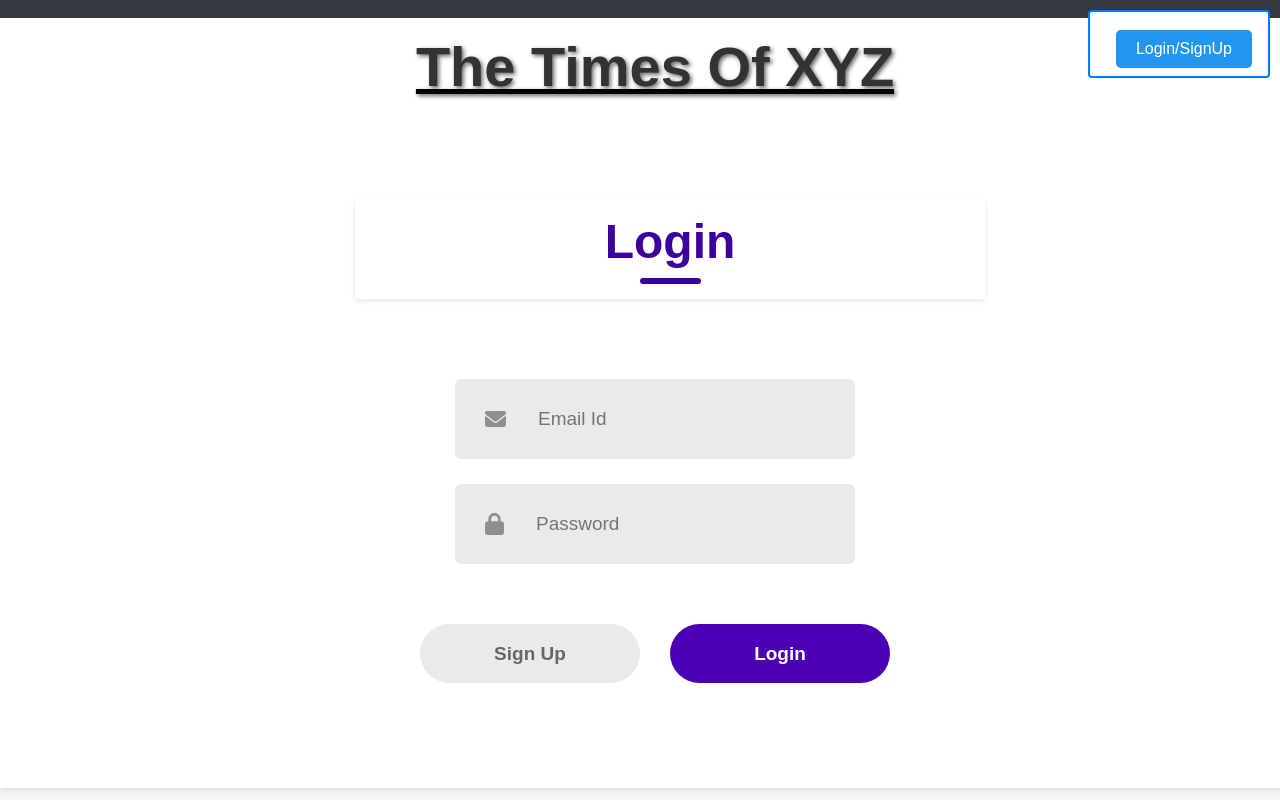
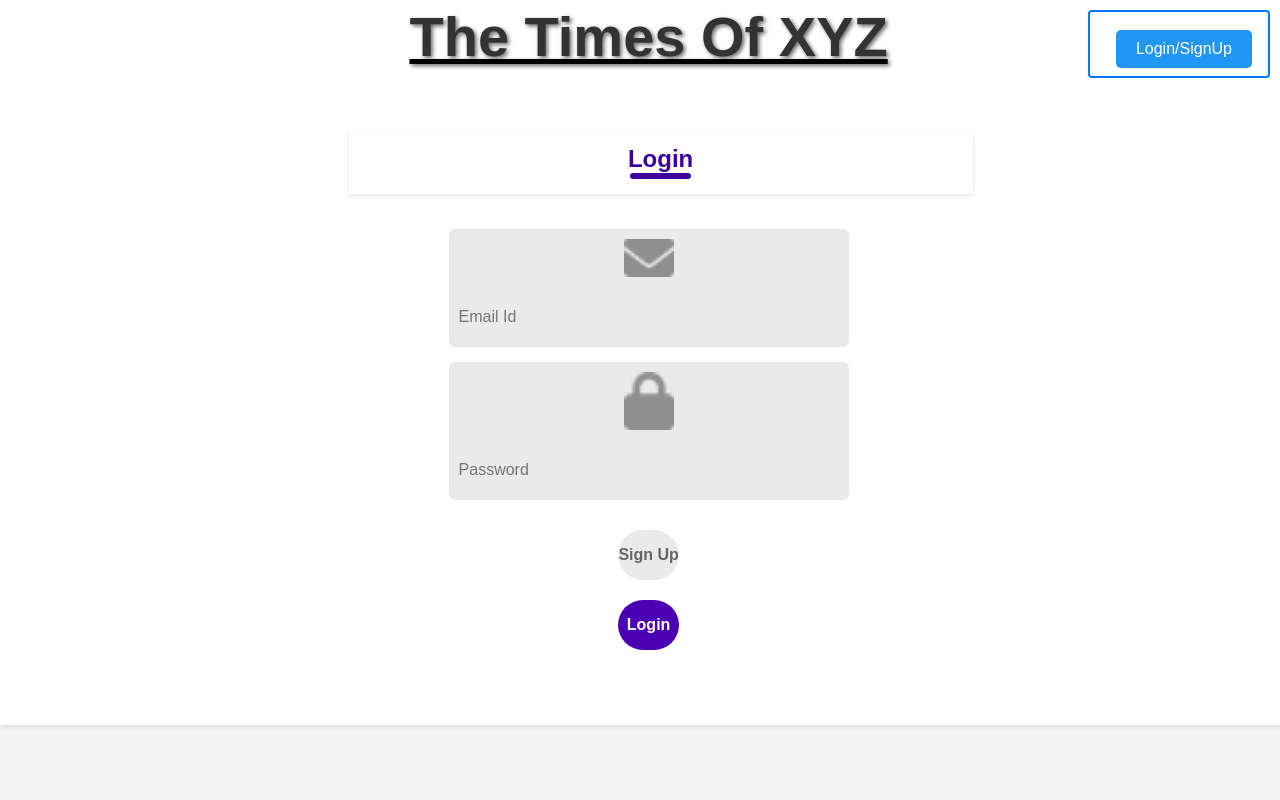
Before and after one commit to ayush0056/news-website, a React (Create React App) app: page /login in a window 1280 px wide. Shown: the top 800 px of the page. Built offline with nearby package versions, Linux system fonts and the light colour scheme.

Commit message:
Update LoginSignup.css

```diff
--- a/src/Components/LoginSignup/LoginSignup.css
+++ b/src/Components/LoginSignup/LoginSignup.css
@@ -1,88 +1,109 @@
-.container9{
+.container9 {
     display: flex;
     flex-direction: column;
     margin: auto;
     margin-top: 60px;
-    width: 600px;
+    max-width: 600px;
+    width: 90%;
     background: #fff;
     padding-bottom: 30px;
+  }
 
-}
-.header{
+  .header {
     display: flex;
     flex-direction: column;
     align-items: center;
-    gap: 9px;
-    width: 100%;
-    margin-top: 30px;
+    width: 99%;
   }
-.text{
+
+  .text {
     color: #3c009d;
-    font-size: 48px;
+    font-size: 24px;
     font-weight: 700;
   }
-.underline{
+
+  .underline {
     width: 61px;
     height: 6px;
     background: #3c009d;
     border-radius: 9px;
   }
-.inputs{
-    margin-top: 55px;
+
+  .inputs {
+    margin-top: 20px;
     display: flex;
     flex-direction: column;
-    gap: 25px;
+    gap: 15px;
   }
-.input{
+
+  .input {
     display: flex;
-    align-items: center;
+    flex-direction: column;
     margin: auto;
-    width: 400px;
-    height: 80px;
+    width: 90%;
+    max-width: 400px;
     background: #eaeaea;
     border-radius: 6px;
   }
-.input img{
-    margin: 0px 30px;
+
+  .input img {
+    width: 50%;
+    max-width: 50px;
+    align-self: center;
+    margin: 10px 0;
   }
-.input input{
-    height: 50px;
-    width: 400px;
+
+  .input input {
+    height: 40px;
+    width: 100%;
+    padding: 10px;
     background: transparent;
     border: none;
     outline: none;
     color: #797979;
-    font-size: 19px;
+    font-size: 16px;
   }
-.forget-password{
-    padding-left: 62px;
-    margin-top: 27px;
-    color: #797979;
-    font-size: 18px;
+
+  .forget-password {
+    padding-left: 20px;
+    margin-top: 20px;
+    font-size: 16px;
+    color: black;
   }
-.forget-password span{
+
+  .forget-password span {
     color: #4c00b4;
     cursor: pointer;
   }
-.submit-container{
+
+  .submit-container {
     display: flex;
-    gap: 30px;
-    margin: 60px auto;
+    flex-direction: column;
+    gap: 20px;
+    margin: 30px auto;
   }
-.submit{
+
+  .submit {
     display: flex;
     justify-content: center;
     align-items: center;
-    width: 220px;
-    height: 59px;
+    width: 100%;
+    height: 50px;
     color: #fff;
     background: #4c00b4;
-    border-radius: 50px;
-    font-size: 19px;
+    border-radius: 25px;
+    font-size: 16px;
     font-weight: 700;
     cursor: pointer;
   }
-.gray{
-    background: #EAEAEA;
+
+  .gray {
+    background: #eaeaea;
     color: #676767;
   }
+
+  @media screen and (max-width: 768px) {
+    .header{
+        max-width: 279px;
+    }
+  }
```
Lines whose indentation alone changed are shown as unchanged.
